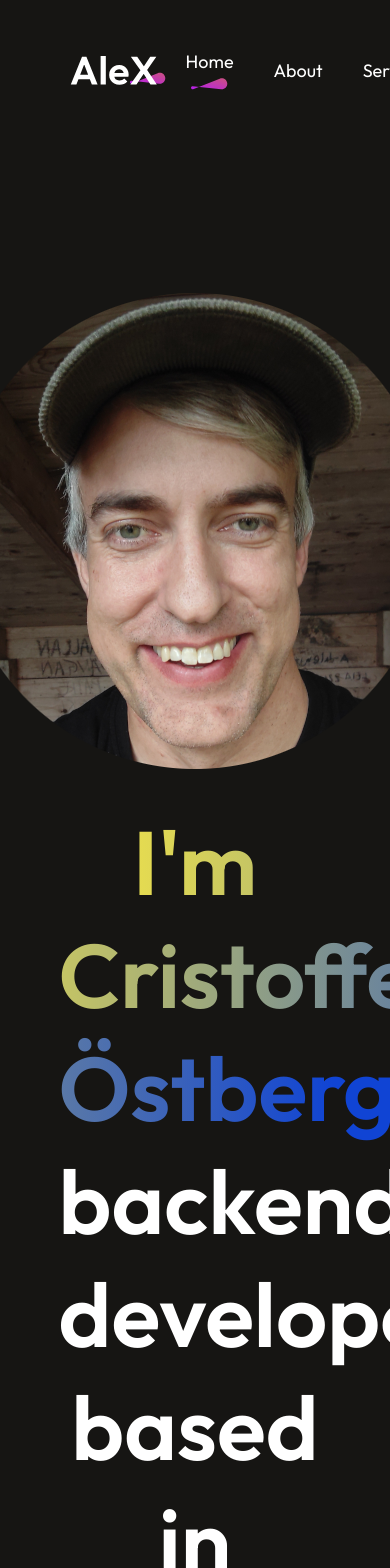
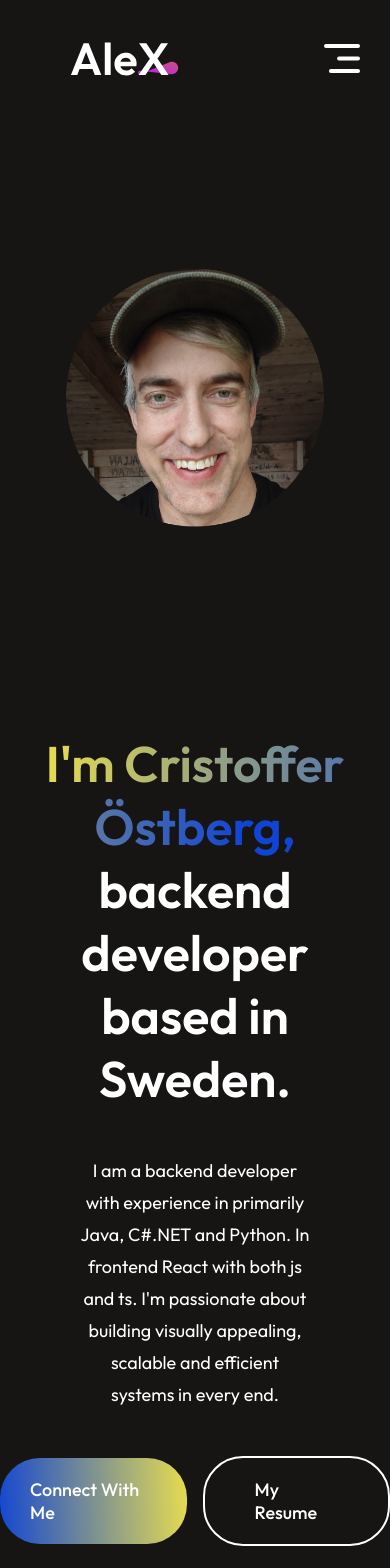
Before and after one commit to Cristoffer85/c-portfolio, a React (Vite) app: page / in a window 390 px wide. Shown: the top 1568 px of the page. Built offline with nearby package versions, Linux system fonts and the light colour scheme.

Commit message:
Hero and navbar responsiveness complete

```diff
--- a/src/Components/Hero/Hero.css
+++ b/src/Components/Hero/Hero.css
@@ -5,12 +5,12 @@
     gap: 35px;
 }
 
-/* ------------- img styling ------------- */
+/* ------------- IMG ------------- */
 .hero img{
     margin-top: 150px;
 }
 
-/* ------------- Header h1 styling ------------- */
+/* ------------- HEADER H1 ------------- */
 .hero h1{
     text-align: center;
     width: 70%;
@@ -24,7 +24,7 @@
     -webkit-text-fill-color: transparent;
 }
 
-/* ------------- <p> styling ------------- */
+/* ------------- <p> STYLING ------------- */
 .hero p{
     width: 50%;
     text-align: center;
@@ -32,7 +32,7 @@
     line-height: 40px;
 }
 
-/* ------------- Hero Action buttons ------------- */
+/* ------------- BUTTONS ------------- */
 .hero-action{
     display: flex;
     align-items: center;
@@ -61,3 +61,36 @@
 .hero-resume:hover{
     border-color: #1044d4;
 }
+
+/* ------------- RESPONSIVENESS ------------- */
+@media (max-width: 768px){
+    .hero img{
+        margin-bottom: 120px;
+        width: 260px;
+    }
+    .hero h1{
+        margin-top: 50px;
+        width: 90%;
+        font-size: 50px;
+    }
+    .hero p{
+        width: 60%;
+        font-size: 18px;
+        line-height: 32px;
+        margin: 10px 0px;
+    }
+    .hero-action{
+        gap: 16px;
+        font-size: 18px;
+        font-weight: 500;
+        margin-bottom: 50px;
+    }
+    .hero-connect{
+        padding: 20px 30px;
+        border-radius: 40px;
+    }
+    .hero-resume{
+        padding: 20px 50px;
+        border-radius: 40px;
+    }
+}
--- a/src/Components/Navbar/Navbar.css
+++ b/src/Components/Navbar/Navbar.css
@@ -45,7 +45,57 @@
     transform: scale(1.05);     /* == This property increases the size of the button when hovered */
 }
 
+/* ------------------------ ANCHOR LINK ------------------------ */
 .anchor-link{
     text-decoration: none;
     color: white;
 }
+
+/* ------------------------ RESPONSIVENESS ------------------------ */
+.nav-mob-close{
+    display: none;
+}
+.nav-mob-open{
+    display: none;
+}
+
+@media(max-width: 768px){
+    .navbar {
+        margin: 20px 50px;
+    }
+    .nav-connect {
+        display: none;
+    }
+    .nav-mob-open {
+        display: block;
+        position: fixed;
+        right: 30px;
+    }
+    .nav-mob-close {
+        display: block;
+        position: relative;
+        top: 30px;
+        left: 240px;
+        width: 30px;
+    }
+
+    .nav-menu {
+        position: fixed;
+        flex-direction: column;
+        align-items: start;
+        top: 0;
+        gap: 30px;
+        background-color: #050035;
+        width: 300px;
+        height: 100%;
+        z-index: 2;
+        transition: right 0.5s;
+        right: -350px;
+    }
+    .nav-menu li{
+        font-size: 30px;
+        padding-left: 100px;
+        flex-direction: row;
+        gap: 20px;
+    }
+}
--- a/src/Components/Navbar/Navbar.jsx
+++ b/src/Components/Navbar/Navbar.jsx
@@ -1,17 +1,29 @@
-import React, { useState } from 'react'
+import React, { useState, useRef } from 'react'
 import './Navbar.css'
 import logo from '../../assets/logo.svg'
 import underline from '../../assets/nav_underline.svg'
 import AnchorLink from 'react-anchor-link-smooth-scroll';
+import menu_open from '../../assets/menu_open.svg'
+import menu_close from '../../assets/menu_close.svg'
 
 const Navbar = () => {
 
   const [menu, setMenu] = useState("home");
+  const menuRef = useRef();
+
+  const openMenu = () => {
+    menuRef.current.style.right="0";
+  }
+  const closeMenu = () => {
+    menuRef.current.style.right="-350px";
+  }
 
   return (
     <div className='navbar'>
-        <img src={logo} alt="Logo" className="nav-logo" />
-        <ul className="nav-menu">
+        <img src={logo} alt="" />
+        <img src={menu_open} onClick={openMenu} alt="" className='nav-mob-open' />
+        <ul ref={menuRef} className="nav-menu">
+          <img src={menu_close} onClick={closeMenu} alt="" className='nav-mob-close' />
             <li><AnchorLink className='anchor-link' offset={50} href='#home'><p onClick={()=>setMenu("home")}>Home</p></AnchorLink>{menu==="home"?<img src={underline} alt=''/>:<></>}</li>
             <li><AnchorLink className='anchor-link' offset={50} href='#about'><p onClick={()=>setMenu("about")}>About</p></AnchorLink>{menu==="about"?<img src={underline} alt=''/>:<></>}</li>
             <li><AnchorLink className='anchor-link' offset={50} href='#services'><p onClick={()=>setMenu("services")}>Services</p></AnchorLink>{menu==="services"?<img src={underline} alt=''/>:<></>}</li>
```
